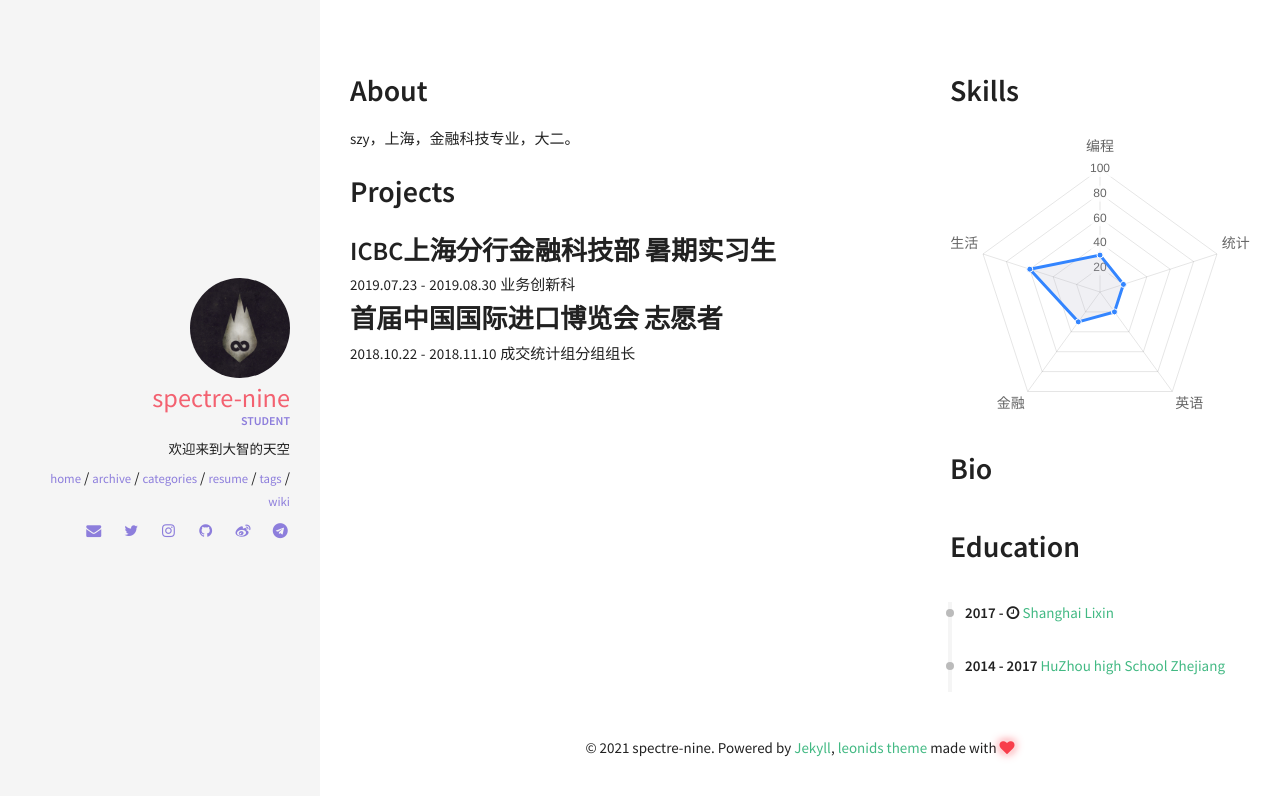
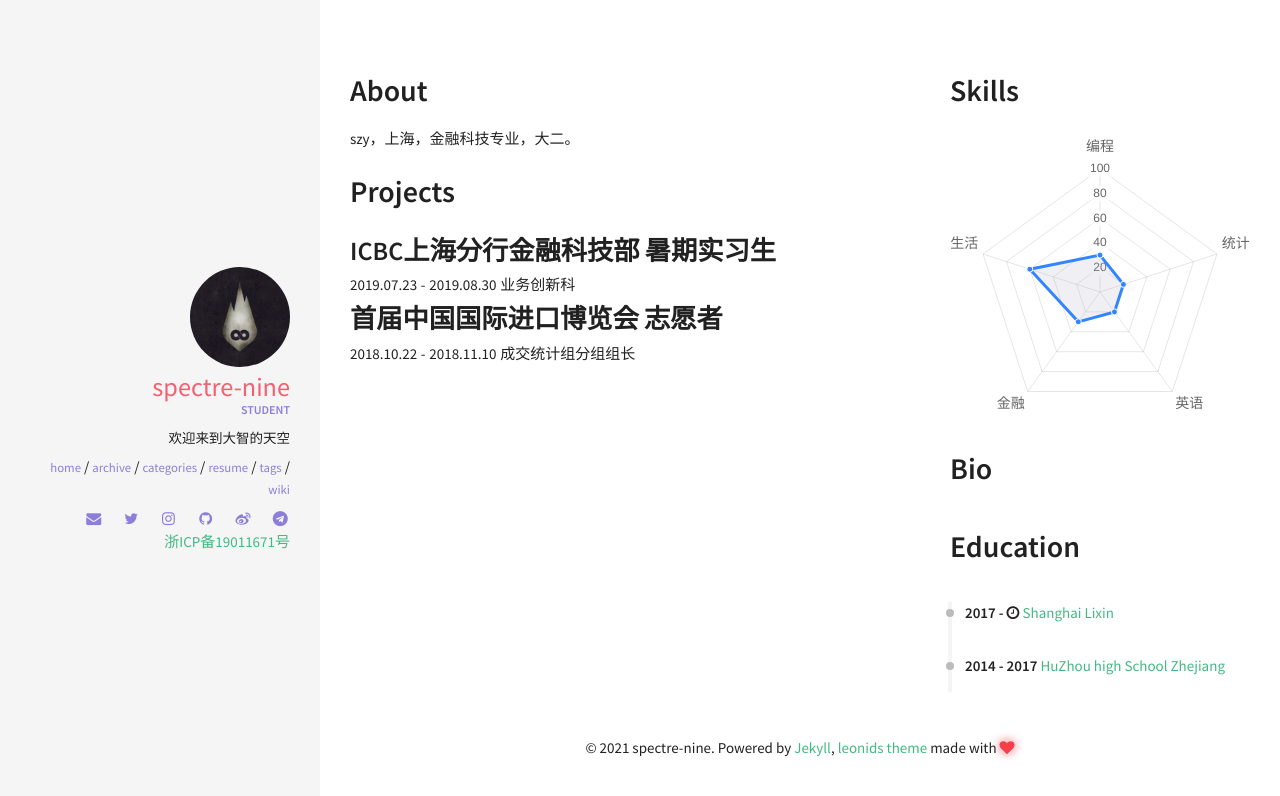
Before and after one commit to Nickszy/nickszy.github.io, a Jekyll site: the page built from resume.html, in a window 1280 px wide. Shown: the top 796 px of the page. Built offline with Jekyll 4.4.1, drawn with Linux system fonts in a browser that asks for light colours; nearby versions of some CDN libraries.

Commit message:
Update sidebar.html

```diff
--- a/_includes/sidebar.html
+++ b/_includes/sidebar.html
@@ -25,4 +25,7 @@
     </ul>
   </nav>
   {% include social-links.html %}
+  <div >
+    <a href="https://beian.miit.gov.cn" target="_blank"><span class="lh">浙ICP备19011671号</span></a>
+  </div>
 </div>
```
